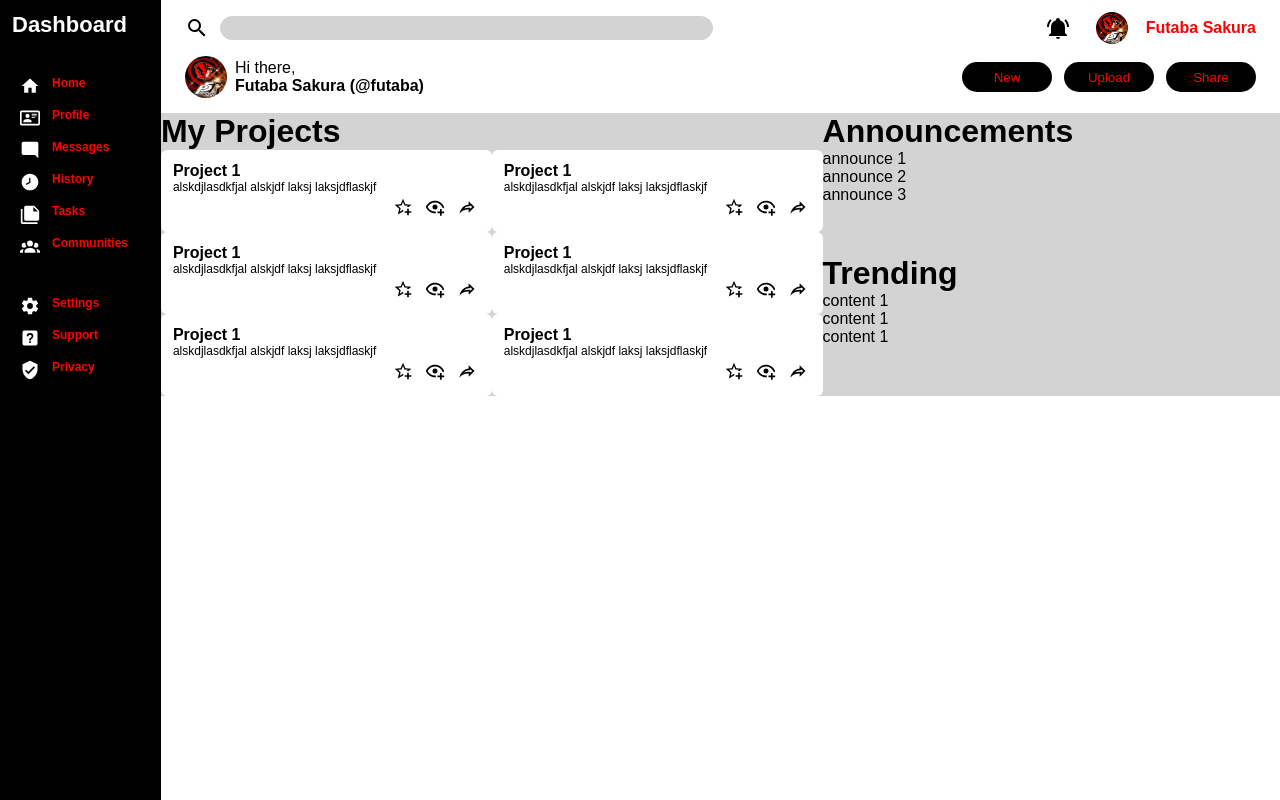
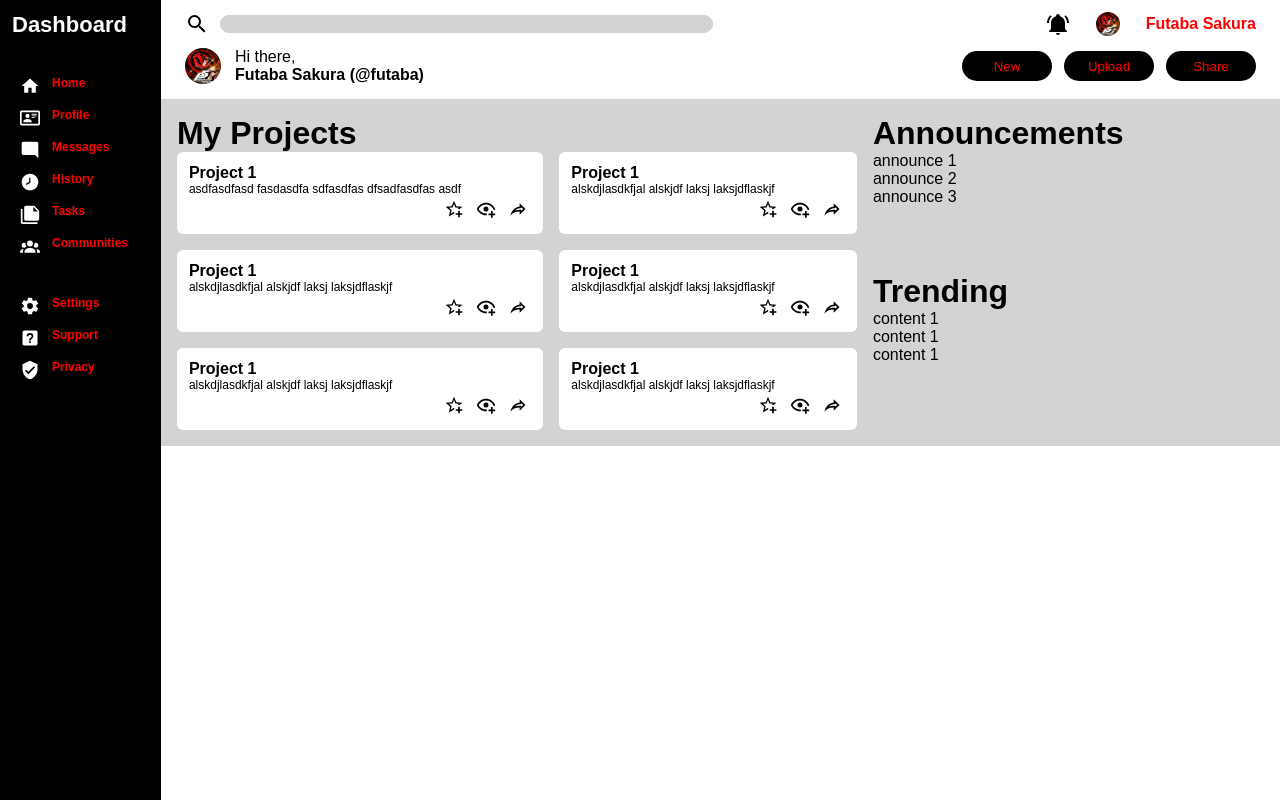
Before and after one commit to SakolkiatNr/admin-dashboard, a plain HTML site: page index.html in a window 1280 px wide. Drawn offline with Linux system fonts and the light colour scheme.

Commit message:
Change content grid margin

```diff
--- a/index.html
+++ b/index.html
@@ -82,12 +82,12 @@
 
         <div class="contents">
             <div class="projects">
-                <h1>My Projects</h1>
 
+                <h1 class="content-header">My Projects</h1>
                 <div class="project-contents">
                     <div class="project-card">
                         <h1 class="project-name">Project 1</h1>
-                        <p class="project-desc">alskdjlasdkfjal alskjdf laksj laksjdflaskjf</p>
+                        <p class="project-desc">asdfasdfasd fasdasdfa sdfasdfas dfsadfasdfas asdf</p>
                         <div class="project-icons">
                             <svg xmlns="http://www.w3.org/2000/svg" viewBox="0 0 24 24"><title>star-plus-outline</title><path d="M5.8 21L7.4 14L2 9.2L9.2 8.6L12 2L14.8 8.6L22 9.2L18.8 12H18C17.3 12 16.6 12.1 15.9 12.4L18.1 10.5L13.7 10.1L12 6.1L10.3 10.1L5.9 10.5L9.2 13.4L8.2 17.7L12 15.4L12.5 15.7C12.3 16.2 12.1 16.8 12.1 17.3L5.8 21M17 14V17H14V19H17V22H19V19H22V17H19V14H17Z" /></svg>
                             <svg xmlns="http://www.w3.org/2000/svg" viewBox="0 0 24 24"><title>eye-plus-outline</title><path d="M12,4.5C7,4.5 2.73,7.61 1,12C2.73,16.39 7,19.5 12,19.5C12.36,19.5 12.72,19.5 13.08,19.45C13.03,19.13 13,18.82 13,18.5C13,18.14 13.04,17.78 13.1,17.42C12.74,17.46 12.37,17.5 12,17.5C8.24,17.5 4.83,15.36 3.18,12C4.83,8.64 8.24,6.5 12,6.5C15.76,6.5 19.17,8.64 20.82,12C20.7,12.24 20.56,12.45 20.43,12.68C21.09,12.84 21.72,13.11 22.29,13.5C22.56,13 22.8,12.5 23,12C21.27,7.61 17,4.5 12,4.5M12,9A3,3 0 0,0 9,12A3,3 0 0,0 12,15A3,3 0 0,0 15,12A3,3 0 0,0 12,9M18,14.5V17.5H15V19.5H18V22.5H20V19.5H23V17.5H20V14.5H18Z" /></svg>
@@ -145,7 +145,7 @@
             </div>
 
             <div class="announcement">
-                <h1>Announcements</h1>
+                <h1 class="content-header">Announcements</h1>
 
                 <div class="announcement-contents">
                     <div>announce 1</div>
@@ -155,7 +155,7 @@
             </div>
 
             <div class="trending">
-                <h1>Trending</h1>
+                <h1 class="content-header">Trending</h1>
 
                 <div class="trending-contents">
                     <div>content 1</div>
--- a/style.css
+++ b/style.css
@@ -75,7 +75,7 @@ body {
     border-radius: 16px;
     border: 1px solid var(--bg-clr3);
     padding-left: 12px;
-    height: 24px;
+    height: 18px;
     background-color: var(--bg-clr3);
 }
 
@@ -84,11 +84,11 @@ body {
 }
 
 .user-pfp.row1 {
-    height: 32px;
+    height: 24px;
 }
 
 .user-pfp.row2 {
-    height: 42px;
+    height: 36px;
 }
 
 .icon-secondary-clr {
@@ -161,6 +161,7 @@ body {
     display: grid;
     grid-template: auto auto / auto auto;
 
+    padding: 16px;
 }
 
 .projects {
@@ -168,9 +169,12 @@ body {
 }
 
 .project-contents {
+    /* margin: 16px; */
+    margin-right: 16px;
+
     display: grid;
-
     grid-template: auto auto auto / auto auto ;
+    gap: 16px;
 }
 
 /* Project card template */
```
